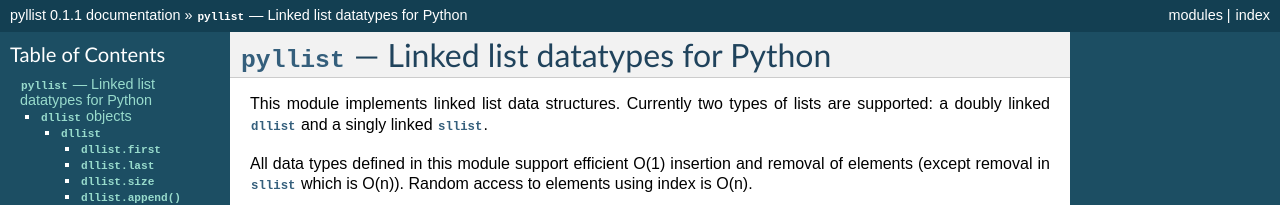
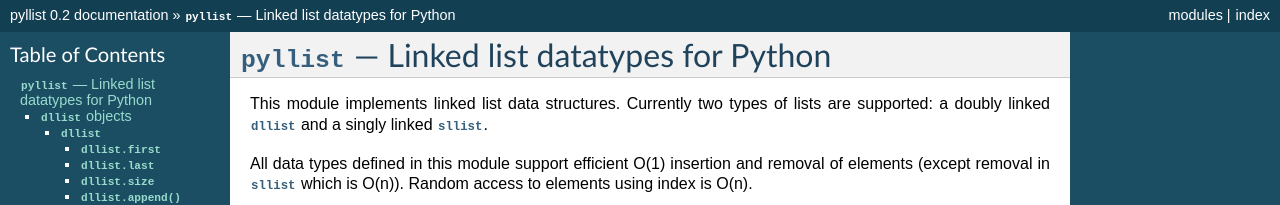
Before and after one commit to rgsoda/pypy-llist, a Sphinx documentation site: the page built from docs/index.rst, in a window 1280 px wide and 900 px high. Shown: the top 205 px of the window. Built offline with Sphinx 7.4.7, drawn with Linux system fonts in a browser that asks for light colours; some of the changed text lies outside the part shown.

Commit message:
Bumped version number to 0.2

```diff
--- a/docs/conf.py
+++ b/docs/conf.py
@@ -49,9 +49,9 @@ copyright = u'2011-2013, Rafał Gałczyński, Adam Jakubek, Oleksandr Pryymak'
 # built documents.
 #
 # The short X.Y version.
-version = '0.1.1'
+version = '0.2'
 # The full version, including alpha/beta/rc tags.
-release = '0.1.1'
+release = '0.2'
 
 # The language for content autogenerated by Sphinx. Refer to documentation
 # for a list of supported languages.
--- a/setup.py
+++ b/setup.py
@@ -1,7 +1,7 @@
 #!/usr/bin/python
 # -*- coding: utf-8 -*-
 
-VERSION = '0.1.1'
+VERSION = '0.2'
 
 from distutils.core import setup
 
```
